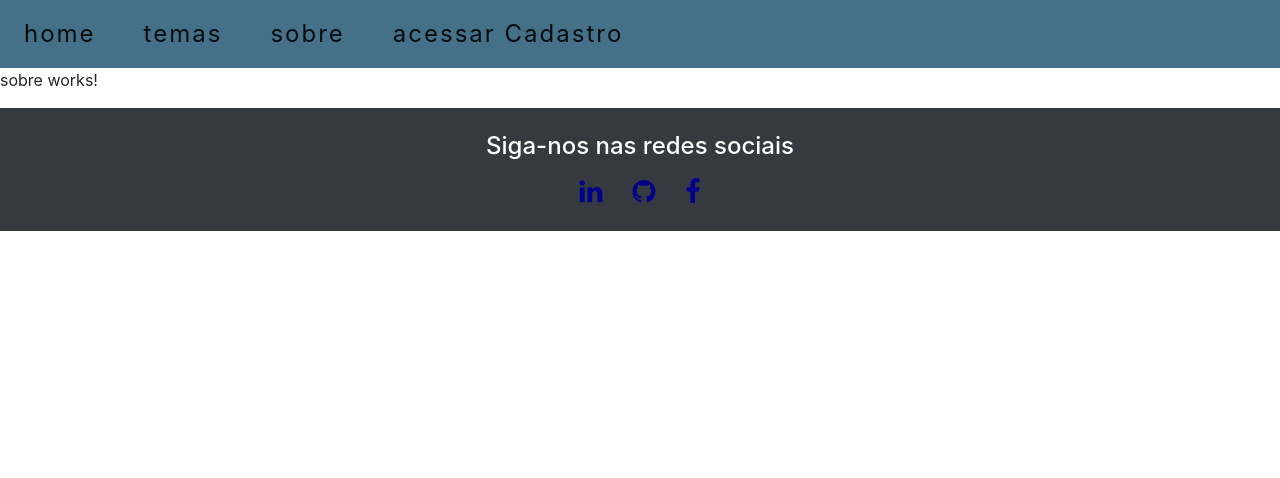
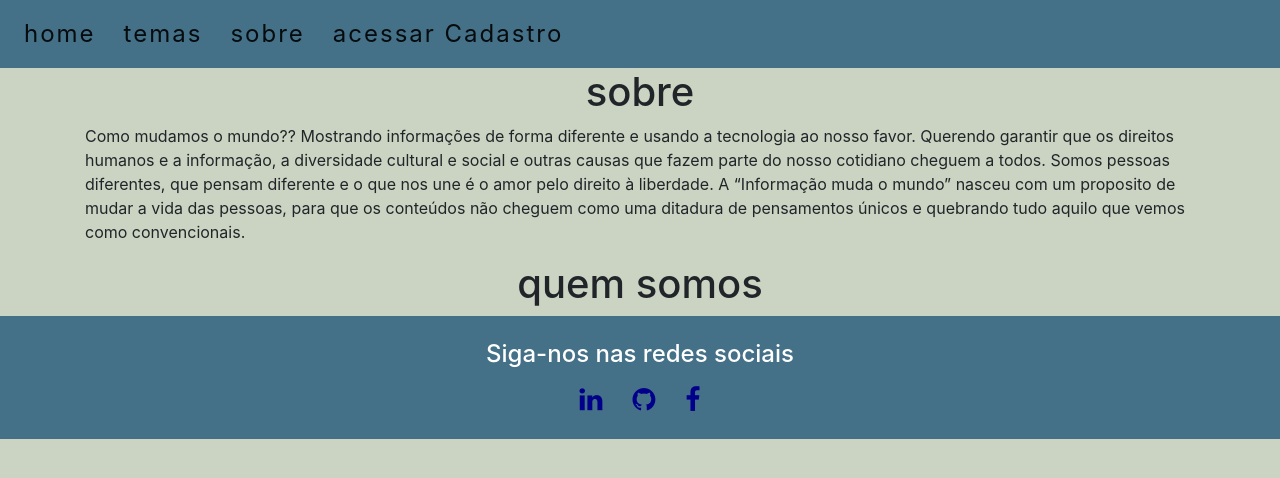
Before and after one commit to RafaelaSantos92/projetoIntegrador, an Angular app: page /sobre in a window 1280 px wide. Shown: the top 478 px of the page. Built offline with nearby package versions, Linux system fonts and the light colour scheme.

Commit message:
implementação css

```diff
--- a/src/app/cadastro-login/cadastro-login.component.ts
+++ b/src/app/cadastro-login/cadastro-login.component.ts
@@ -64,6 +64,7 @@ userLogin: userLogin = new userLogin()
         environment.id = this.userLogin.id;
         environment.foto = this.userLogin.foto;
         environment.token = this.userLogin.token;
+        environment.tipo = this.userLogin.tipo
 
         this.authservice.nome = this.userLogin.nome
         this.authservice.id = this.userLogin.id
--- a/src/app/menu/menu.component.html
+++ b/src/app/menu/menu.component.html
@@ -6,13 +6,13 @@
     <div class="collapse navbar-collapse" id="navbarSupportedContent">
       <ul class="navbar-nav mr-auto">
         <li class="nav-item active">
-          <a class="nav-link" href="#">home <span class="sr-only">(current)</span></a>
+          <a class="nav-link" routerLink="/home">home <span class="sr-only">(current)</span></a>
         </li>
         <li class="nav-item active">
           <a class="nav-link" routerLink="/temas">temas<span class="sr-only">(current)</span></a>
         </li>
         <li class="nav-item active">
-          <a class="nav-link" routerLink="/Sobre">sobre<span class="sr-only">(current)</span></a>
+          <a class="nav-link" routerLink="/sobre">sobre<span class="sr-only">(current)</span></a>
         </li>
          <li class="nav-item active" *ngIf='!authService.logado()' >
           <a class="nav-link" href="#" routerLink="/entrar">acessar Cadastro<span class="sr-only">(current)</span></a>
@@ -28,7 +28,7 @@
 
 
             <div class="d-flex justify-content-center  align-items-center">
-              <ul class="navbar-nav mr-sm-2 d-fle align-items-center" *ngIf='authService.logado()'>
+              <ul class="navbar-nav mr-sm-2 d-flex align-items-center" *ngIf='authService.logado()'>
 
 
                <li class="nav-item pl-3">
@@ -39,8 +39,8 @@
                 <li class="nav-item active"  >
                   <img  src="{{authService.foto}}" onerror="this.src = 'https://github.com/tjfaccipieri.png'" alt="Imagem do User" width="50px" height="50px" class="img-fluid rounded-circle">
                 </li>
-                <li class="nav-item pl-3 ml-1">
-                  <p class="m-0 font-weight-bold text-white fs-16">Olá, {{authService.nome}}</p>
+                <li class="nav-item  ml-1">
+                  <p class="m-0 font-weight-bold  fs-16 cor-texto">Olá, {{authService.nome}}</p>
                 </li>
               </ul>
 
--- a/src/app/noticias/noticias.component.html
+++ b/src/app/noticias/noticias.component.html
@@ -16,7 +16,7 @@
   </div>
 <br>
   <div class="form-grup">
-    <label for="tema">Escolha um tema ou <a routerLink="/temas">cadastre um novo!</a>:</label>
+    <label for="tema">Escolha um tema <span *ngIf="auth.admin()">ou <a routerLink="/temas">cadastre um novo!</a></span>:</label>
     <select name="temas" id="temas" class="form-control" [(ngModel)]="idTemas" (change)="findByIdTemas()">
         <option *ngFor='let item of listaTemas' value="{{item.id}}">
           {{item.descricao}}
--- a/src/app/noticias/noticias.component.ts
+++ b/src/app/noticias/noticias.component.ts
@@ -30,7 +30,7 @@ export class NoticiasComponent implements OnInit {
     private router: Router,
     private noticiasService: NoticiasService,
     private temaService : TemaService,
-    private auth: AuthService
+    public auth: AuthService
 
   ) { }
 
--- a/src/app/rodape/rodape.component.html
+++ b/src/app/rodape/rodape.component.html
@@ -1,4 +1,4 @@
-<footer class="page-footer font-small pt-4 bg-dark">
+<footer class="page-footer font-small pt-4 ">
     <div class="container">
         <div class="row">
             <div class="col-md-12 d-flex justify-content-center">
--- a/src/app/service/auth.service.ts
+++ b/src/app/service/auth.service.ts
@@ -57,4 +57,14 @@ export class AuthService {
     return ok
   }
 
+  admin() {
+    let ok = false
+
+    if(environment.tipo == 'adm'){
+      ok = true
+    }
+
+    return ok
+  }
+
 }
--- a/src/app/sobre/sobre.component.html
+++ b/src/app/sobre/sobre.component.html
@@ -1 +1,23 @@
-<p>sobre works!</p>
+<div class="container">
+    <div class="raw text-center ">
+        <div class="col-md-12">
+         <h1>sobre</h1>
+        </div>
+    </div>
+
+    <div class="raw">
+        <p>
+ Como mudamos o mundo??
+Mostrando informações de forma diferente e usando a tecnologia ao nosso favor.
+Querendo garantir que os direitos humanos e a  informação, a diversidade cultural e social e outras causas que fazem parte do nosso cotidiano cheguem a todos.
+Somos pessoas diferentes, que pensam diferente e o que nos une é o amor pelo direito à liberdade.
+A “Informação muda o mundo” nasceu com um proposito de mudar a vida das pessoas, para que os conteúdos não cheguem  como uma ditadura de pensamentos únicos e quebrando tudo aquilo que vemos como convencionais.
+        </p>
+    </div>
+
+    <div class="raw text-center">
+        <div class="col-md-12">
+            <h1>quem somos</h1>
+        </div>
+    </div>
+</div>
--- a/src/app/temas/temas.component.html
+++ b/src/app/temas/temas.component.html
@@ -1,4 +1,4 @@
-<div class="container-fluid">
+<div class="container-fluid" *ngIf="auth.admin()">
 
   <div class="row bg-light">
     <div class="col-md-12 text-black-50">
@@ -57,7 +57,7 @@
         <tr *ngFor="let temas of listaTemas">
           <th>{{temas.id}}</th>
           <td>{{temas.descricao}}</td>
-          <td class="d-flex justify-content-end">
+          <td class="d-flex justify-content-end'">
             <button class="btn btn-info mr-3" [routerLink]="['/tema-edit', temas.id]">Editar</button>
             <button class="btn btn-danger" [routerLink]="['/tema-delete', temas.id]">Apagar</button>
           </td>
--- a/src/app/temas/temas.component.ts
+++ b/src/app/temas/temas.component.ts
@@ -1,6 +1,7 @@
 import { Component, OnInit } from '@angular/core';
 import { Router } from '@angular/router';
 import { temas } from '../model/temas';
+import { AuthService } from '../service/auth.service';
 import { TemaService } from '../service/tema.service';
 
 @Component({
@@ -15,7 +16,8 @@ export class TemasComponent implements OnInit {
 
   constructor(
     private roouter: Router,
-    private temaService: TemaService
+    private temaService: TemaService,
+    public auth: AuthService
   ) { }
 
   ngOnInit(){
--- a/src/environments/environment.prod.ts
+++ b/src/environments/environment.prod.ts
@@ -3,5 +3,6 @@ export const environment = {
   token: '',
   nome: '',
   id: 0,
-  foto: ''
+  foto: '',
+  tipo: ''
 };
--- a/src/styles.css
+++ b/src/styles.css
@@ -6,10 +6,10 @@
 }
 
 body{
-    background-color: var(--background-color);
+    background-color: var(--background-color) !important;
 }
 
-nav{
+nav, footer{
     background-color: var(--primary-color);
 }
 
@@ -17,7 +17,7 @@ nav ul{
     list-style: none;
     display: flex;
     justify-content: flex-end;
-    gap: 2rem;
+    gap: 0.750rem;
 }
 
 nav ul li a{
@@ -31,3 +31,7 @@ nav ul li a{
 nav ul li a :hover{
     text-decoration: underline;
 }
+
+.cor-texto{
+    color: var(--background-color)
+}
```
